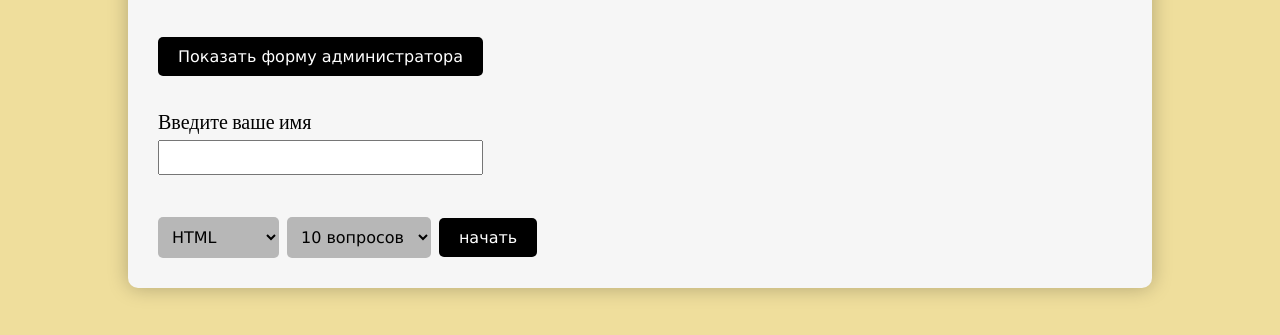
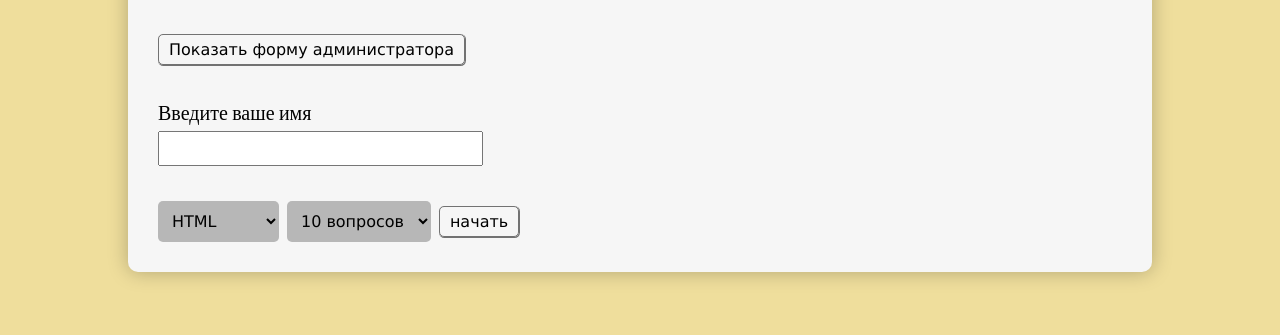
Before and after one commit to Rusalevich/quiz, a plain HTML site: page index.html in a window 1280 px wide. Shown: the part 217-552 px from the top of the page. Drawn offline with nearby package versions, Linux system fonts and the light colour scheme.

Commit message:
изменила стиль кнопок

```diff
--- a/index.html
+++ b/index.html
@@ -11,11 +11,13 @@
     <link rel="stylesheet" href="style/common.css">
 </head>
 <body>
+
+
     <div class="quizPage">
     <div>
         <nav>
             <ul>
-                <li class="active"><a href="quiz_page.html" class="a_active">ГЛАВНАЯ</a></li>
+                <li class="active"><a href="index.html" class="a_active">ГЛАВНАЯ</a></li>
                 <li ><a href="favorites.html" >ИЗБРАННОЕ</a></li>
             </ul>
         </nav>
--- a/scripts/quiz.js
+++ b/scripts/quiz.js
@@ -91,10 +91,6 @@ nextButton.addEventListener("click",()=>{
     }
 
 });
-
-
-
-
 
 restartButton.addEventListener("click", resetQuiz)
 
--- a/style/common.css
+++ b/style/common.css
@@ -198,7 +198,7 @@ input[type="number"] {
 
 .btn {
     /* display: inline-block; */
-    background-color: var(--color-primary);
+    /* background-color: var(--color-primary);
     color:var(--color-button);
     padding: 10px 20px;
     border: none;
@@ -206,10 +206,21 @@ input[type="number"] {
     font-size: 16px;
     margin-top: 10px;
     transition: all 0.3s;
+    cursor: pointer; */
+    appearance: none;
+    border: 1px solid var(--color-nav-background);
+    background-color: #0000;
+    box-shadow: 0.5px 0.5px 0 0.5px var(--color-nav-background);
     cursor: pointer;
+    transition: 0.1s ease;
+    padding: 5px 10px;
+    font-size: 16px;
+    border-radius: 5px;
 
 
-    &:hover {
-        background-color: var(--color-primary-dark);
+    &:active {
+        box-shadow: -0.5px -0.5px 0 0.5px var(--color-nav-background),
+        inset 1px 1px 4px var(--color-border-light);
+        translate: 2px 2px;
     }
 }
```
Also changed, not shown: scripts/favorites.js (+1 -7 lines).
